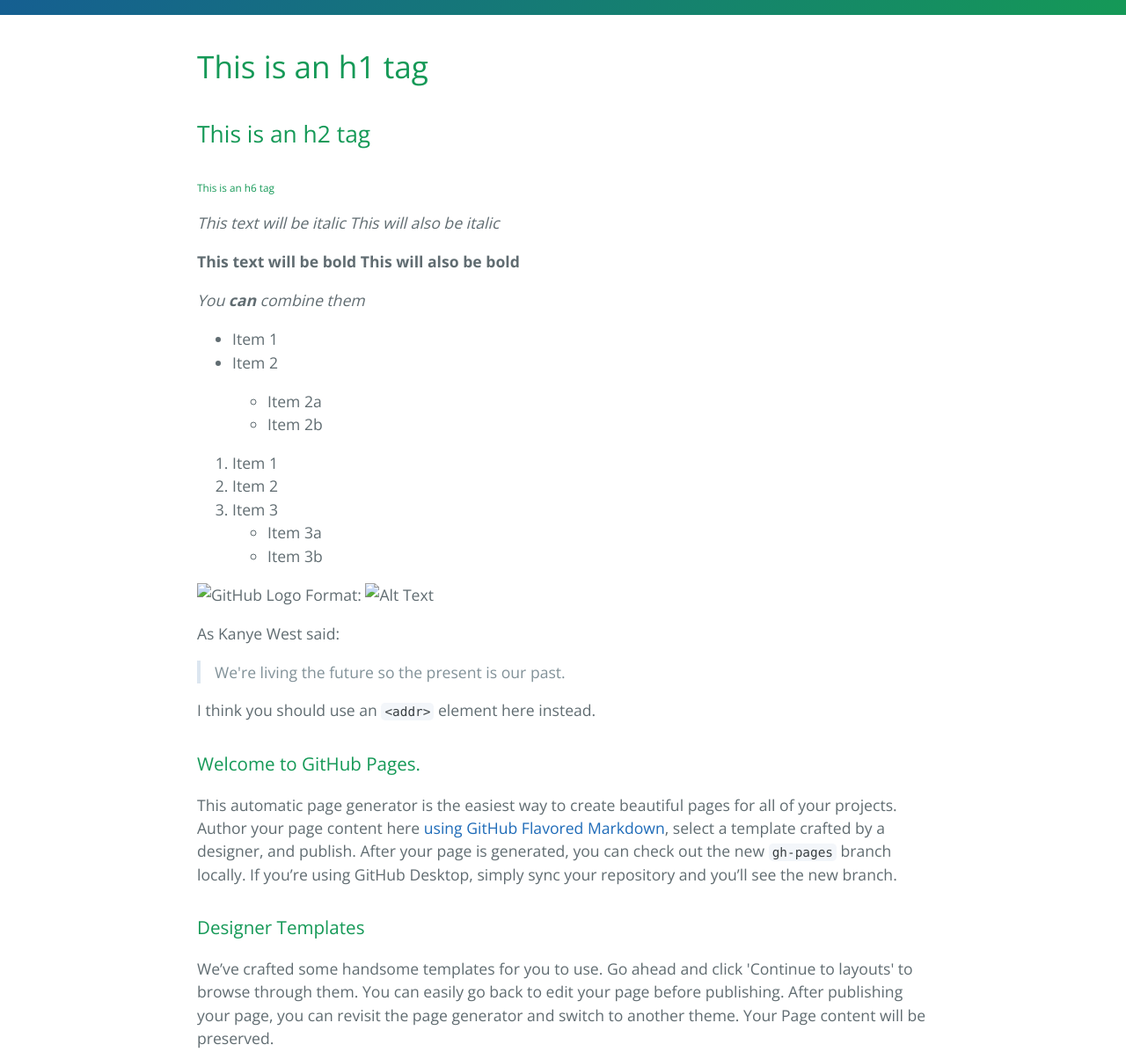
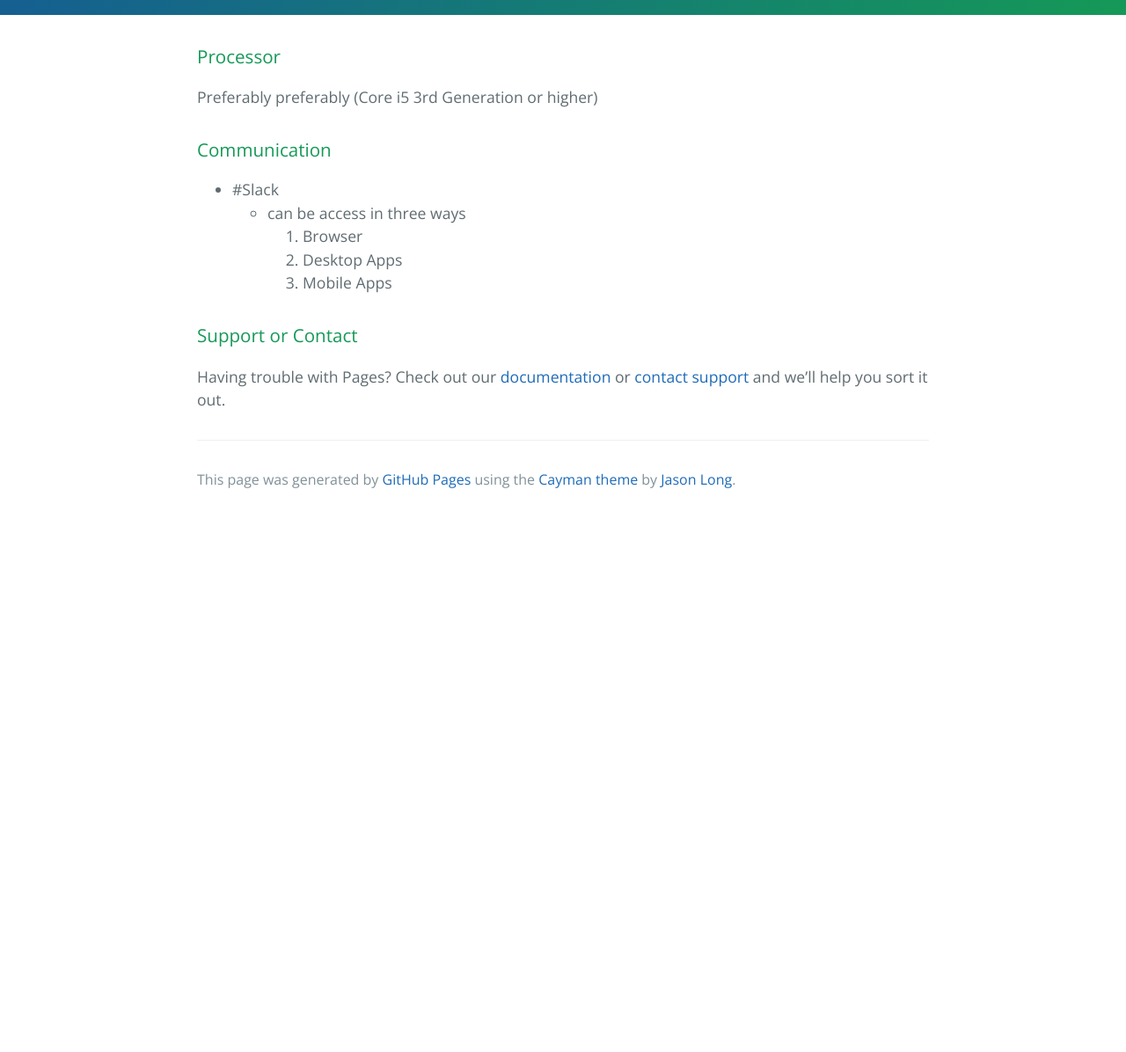
Before and after one commit to thesususoe/thesususoe.github.io, a plain HTML site: page index.html in a window 1280 px wide. Shown: the part 300-1496 px from the top of the page at 88% size. After the commit the page ends 889 px from the top, so only its background shows below. Drawn offline with nearby package versions, Linux system fonts and the light colour scheme.

Commit message:
Replace master branch with page content via GitHub

```diff
--- a/index.html
+++ b/index.html
@@ -16,79 +16,29 @@
     </section>
 
     <section class="main-content">
-      <h1>
-<a id="this-is-an-h1-tag" class="anchor" href="#this-is-an-h1-tag" aria-hidden="true"><span class="octicon octicon-link"></span></a>This is an h1 tag</h1>
+      <h3>
+<a id="processor" class="anchor" href="#processor" aria-hidden="true"><span class="octicon octicon-link"></span></a>Processor</h3>
 
-<h2>
-<a id="this-is-an-h2-tag" class="anchor" href="#this-is-an-h2-tag" aria-hidden="true"><span class="octicon octicon-link"></span></a>This is an h2 tag</h2>
+<p>Preferably preferably (Core i5 3rd Generation or higher)</p>
 
-<h6>
-<a id="this-is-an-h6-tag" class="anchor" href="#this-is-an-h6-tag" aria-hidden="true"><span class="octicon octicon-link"></span></a>This is an h6 tag</h6>
-
-<p><em>This text will be italic</em>
-<em>This will also be italic</em></p>
-
-<p><strong>This text will be bold</strong>
-<strong>This will also be bold</strong></p>
-
-<p><em>You <strong>can</strong> combine them</em></p>
+<h3>
+<a id="communication" class="anchor" href="#communication" aria-hidden="true"><span class="octicon octicon-link"></span></a>Communication</h3>
 
 <ul>
-<li>Item 1</li>
-<li>
-<p>Item 2</p>
+<li>#Slack
 
 <ul>
-<li>Item 2a</li>
-<li>Item 2b</li>
+<li>can be access in three ways
+
+<ol>
+<li>Browser</li>
+<li>Desktop Apps</li>
+<li>Mobile Apps</li>
+</ol>
+</li>
 </ul>
 </li>
 </ul>
-
-<ol>
-<li>Item 1</li>
-<li>Item 2</li>
-<li>Item 3
-
-<ul>
-<li>Item 3a</li>
-<li>Item 3b</li>
-</ul>
-</li>
-</ol>
-
-<p><img src="/images/logo.png" alt="GitHub Logo">
-Format: <img src="url" alt="Alt Text"></p>
-
-<p>As Kanye West said:</p>
-
-<blockquote>
-<p>We're living the future so
-the present is our past.</p>
-</blockquote>
-
-<p>I think you should use an
-<code>&lt;addr&gt;</code> element here instead.</p>
-
-<h3>
-<a id="welcome-to-github-pages" class="anchor" href="#welcome-to-github-pages" aria-hidden="true"><span class="octicon octicon-link"></span></a>Welcome to GitHub Pages.</h3>
-
-<p>This automatic page generator is the easiest way to create beautiful pages for all of your projects. Author your page content here <a href="https://guides.github.com/features/mastering-markdown/">using GitHub Flavored Markdown</a>, select a template crafted by a designer, and publish. After your page is generated, you can check out the new <code>gh-pages</code> branch locally. If you’re using GitHub Desktop, simply sync your repository and you’ll see the new branch.</p>
-
-<h3>
-<a id="designer-templates" class="anchor" href="#designer-templates" aria-hidden="true"><span class="octicon octicon-link"></span></a>Designer Templates</h3>
-
-<p>We’ve crafted some handsome templates for you to use. Go ahead and click 'Continue to layouts' to browse through them. You can easily go back to edit your page before publishing. After publishing your page, you can revisit the page generator and switch to another theme. Your Page content will be preserved.</p>
-
-<h3>
-<a id="creating-pages-manually" class="anchor" href="#creating-pages-manually" aria-hidden="true"><span class="octicon octicon-link"></span></a>Creating pages manually</h3>
-
-<p>If you prefer to not use the automatic generator, push a branch named <code>gh-pages</code> to your repository to create a page manually. In addition to supporting regular HTML content, GitHub Pages support Jekyll, a simple, blog aware static site generator. Jekyll makes it easy to create site-wide headers and footers without having to copy them across every page. It also offers intelligent blog support and other advanced templating features.</p>
-
-<h3>
-<a id="authors-and-contributors" class="anchor" href="#authors-and-contributors" aria-hidden="true"><span class="octicon octicon-link"></span></a>Authors and Contributors</h3>
-
-<p>You can <a href="https://github.com/blog/821" class="user-mention">@mention</a> a GitHub username to generate a link to their profile. The resulting <code>&lt;a&gt;</code> element will link to the contributor’s GitHub Profile. For example: In 2007, Chris Wanstrath (<a href="https://github.com/defunkt" class="user-mention">@defunkt</a>), PJ Hyett (<a href="https://github.com/pjhyett" class="user-mention">@pjhyett</a>), and Tom Preston-Werner (<a href="https://github.com/mojombo" class="user-mention">@mojombo</a>) founded GitHub.</p>
 
 <h3>
 <a id="support-or-contact" class="anchor" href="#support-or-contact" aria-hidden="true"><span class="octicon octicon-link"></span></a>Support or Contact</h3>
```
Also changed, not shown: params.json (+1 -1 lines).
